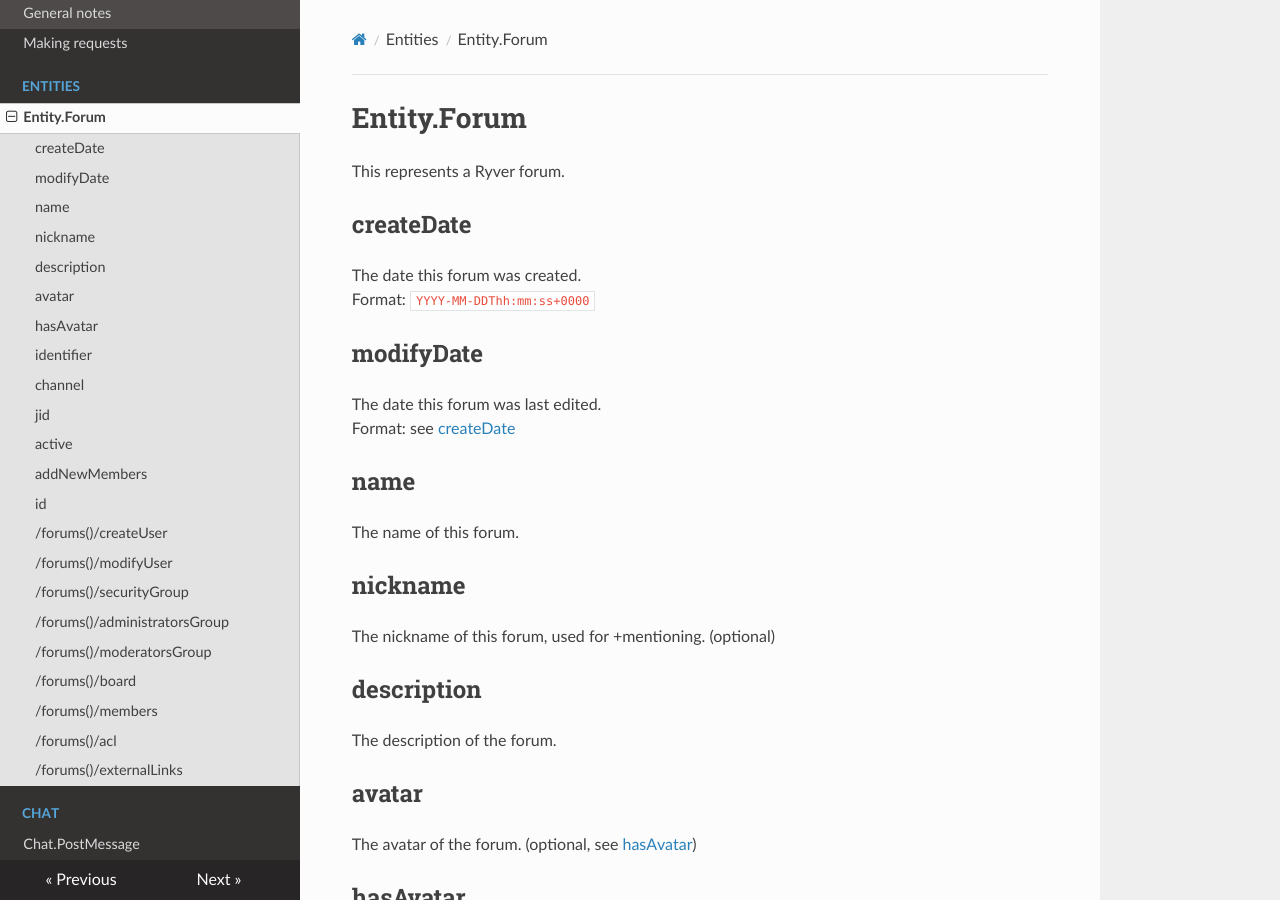
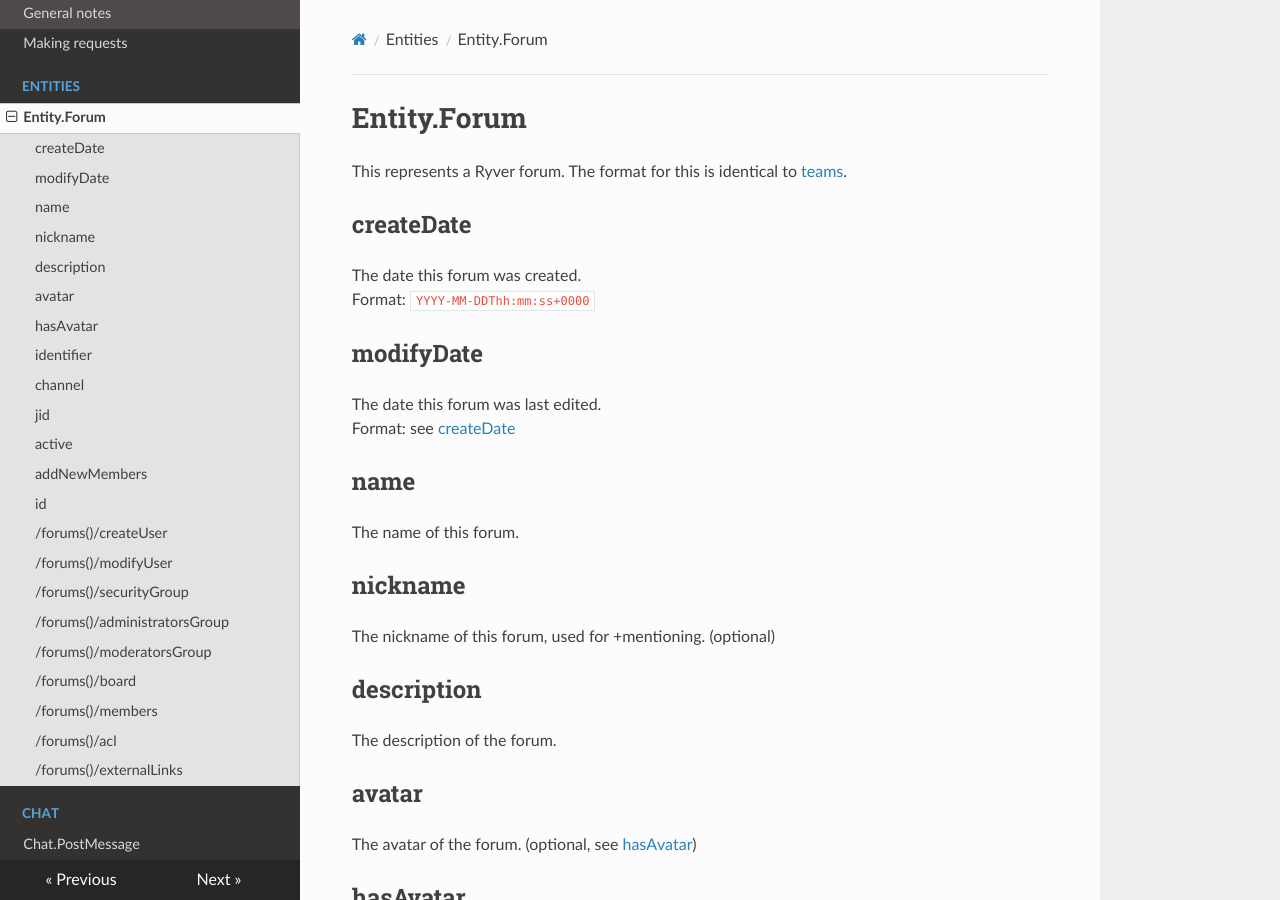
Before and after one commit to md678685/UnofficialRyverDocs, an MkDocs documentation site: the page built from docs/entities/entity.forum.md, in a window 1280 px wide and 900 px high. Built offline with MkDocs 1.6.1, drawn with Linux system fonts in a browser that asks for light colours; nearby versions of some CDN libraries; old or Windows-style settings are respelled for this version of MkDocs.

Commit message:
entities: Add team doc

```diff
--- a/docs/entities/entity.forum.md
+++ b/docs/entities/entity.forum.md
@@ -1,6 +1,7 @@
 # Entity.Forum
 
-This represents a Ryver forum.
+This represents a Ryver forum. The format for this is identical to
+[teams](entity.workroom.md).
 
 ## createDate
 
```
Also changed, not shown: docs/entities/entity.workroom.md (added, +7 -0 lines).
